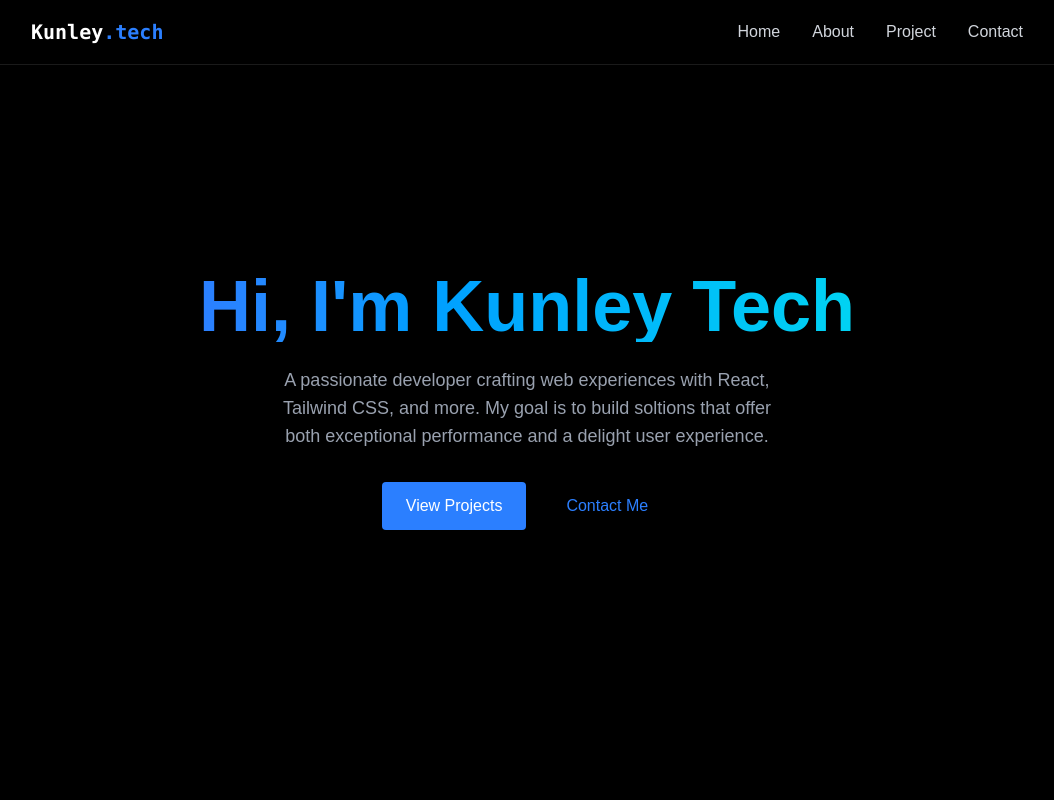
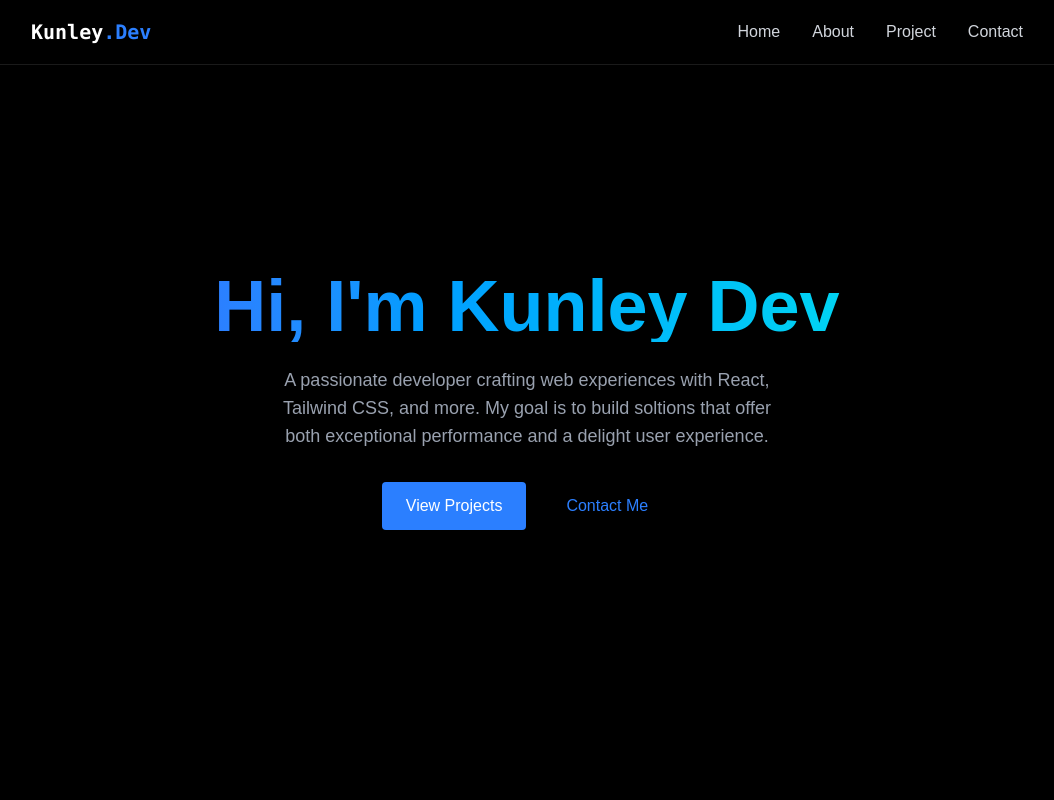
Before and after one commit to Kunley123/Kunley-Portfolio, a React (Vite) app: page / in a window 1280 px wide. Shown: the top 800 px of the page, without its empty margins (113-1167 px from the left). Built offline with nearby package versions, Linux system fonts and the light colour scheme.

Commit message:
Little changes made

```diff
--- a/src/components/LoadingScreen.jsx
+++ b/src/components/LoadingScreen.jsx
@@ -3,7 +3,7 @@ import { useEffect, useState } from 'react'
 
 export const LoadingScreen = ({ onComplete }) => {
     const [text, setText] = useState("")
-    const fullText = "<Hello world />";
+    const fullText = "Welcome to Kunley Dev Portfolio";
 
     useEffect(() => {
         let index = 0;
--- a/src/components/Navbar.jsx
+++ b/src/components/Navbar.jsx
@@ -12,7 +12,7 @@ export const Navbar = ({ menuOpen, setMenuOpen }) => {
             <div className="flex justify-between items-center h-16">
                 <a href="#home" className="font-mono text-xl font-bold text-white">
                     {" "}
-                    Kunley<span className="text-blue-500">.tech</span>
+                    Kunley<span className="text-blue-500">.Dev</span>
                 </a>
                 <div className="w-7 h-5 relative cursor-pointer z-40 md:hidden" onClick={() => setMenuOpen((prev) => !prev)}>
                     &#9776;
--- a/src/components/section/Contact.jsx
+++ b/src/components/section/Contact.jsx
@@ -22,11 +22,11 @@ export const Contact = () => {
 
     return <section id="contact" className="min-h-screen flex items-center justify-center py-20">
         <RevealOnScroll>
-            <div className="px-4 w-150">
+            <div className="min-h-screen flex flex-col px-4 w-150">
                 <h2 className="text-3xl font-bold mb-8 bg-gradient-to-r from-blue-600 to-cyan-300 bg-clip-text text-transparent text-center">Get In Touch</h2>
                 <form className="space-y-6" onSubmit={hanldeSubmit}>
                     <div className="relative">
-                        <input type="text" id="name" name="name" required value={formData.name} className="w-full bg-white/5 border border-white/10 rounded px-4 py-3 text-white transition focus:outline-none focus:border-blue-500 focus:bg-blue-500/5" placeholder="Name..." onChange={(e) => setFormData({ ...formData, name: e.target.value })} />
+                        <input type="text" id="name" name="name" required value={formData.name} className="w-full bg-white/5 border border-white/10 rounded px-4 py-3 text-white transition  focus:outline-none focus:border-blue-500 focus:bg-blue-500/5" placeholder="Name..." onChange={(e) => setFormData({ ...formData, name: e.target.value })} />
                     </div>
 
                     <div className="relative">
--- a/src/components/section/Home.jsx
+++ b/src/components/section/Home.jsx
@@ -6,7 +6,7 @@ export const Home = () => {
         <RevealOnScroll>
             <div className="text-center z-10 px-4">
                 <h1 className="text-5xl md:text-7xl font-bold mb-6 bg-gradient-to-r from-blue-500 to-cyan-400 bg-clip-text text-transparent leading-right">
-                    Hi, I'm Kunley Tech
+                    Hi, I'm Kunley Dev
                 </h1>
                 <p className="text-gray-400 text-lg mb-8 max-w-lg mx-auto">
                     A passionate developer crafting web experiences with React, Tailwind CSS, and more. My goal is to build soltions that offer both exceptional performance and a delight user experience.
```
